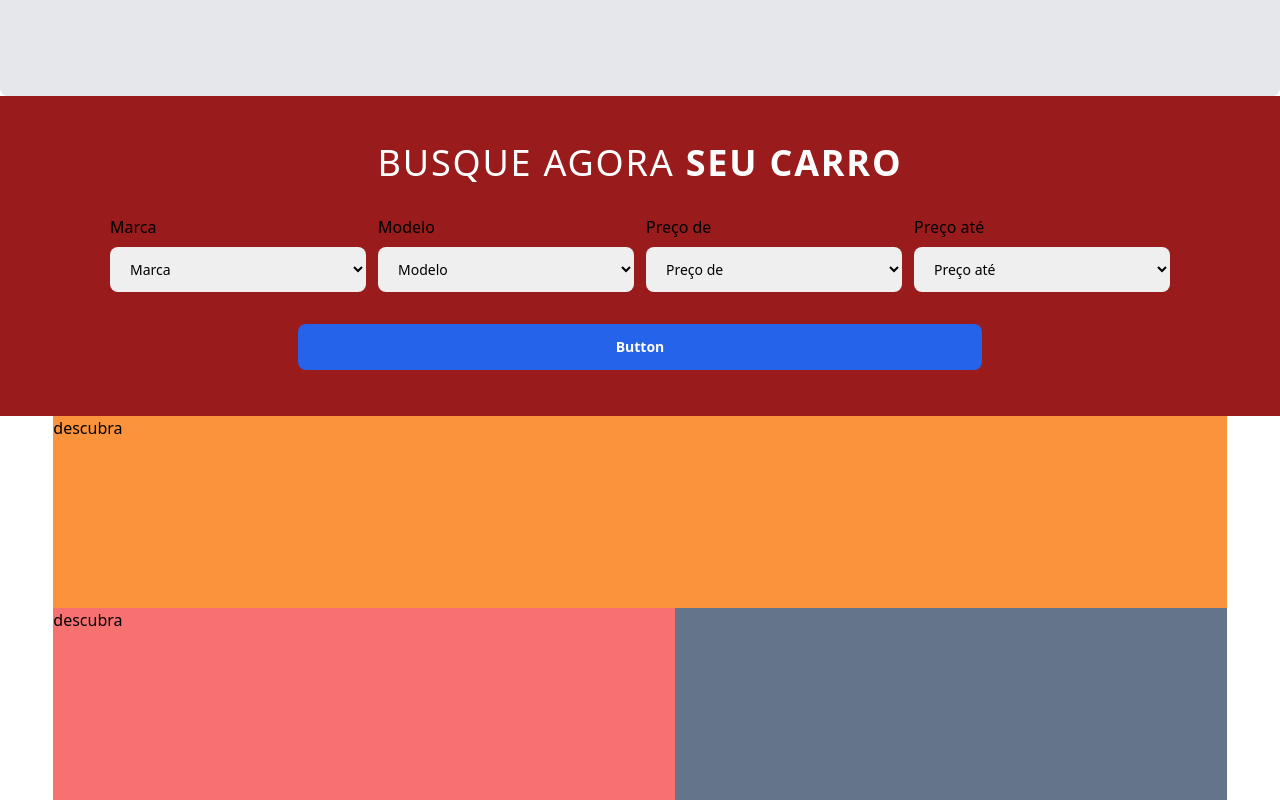
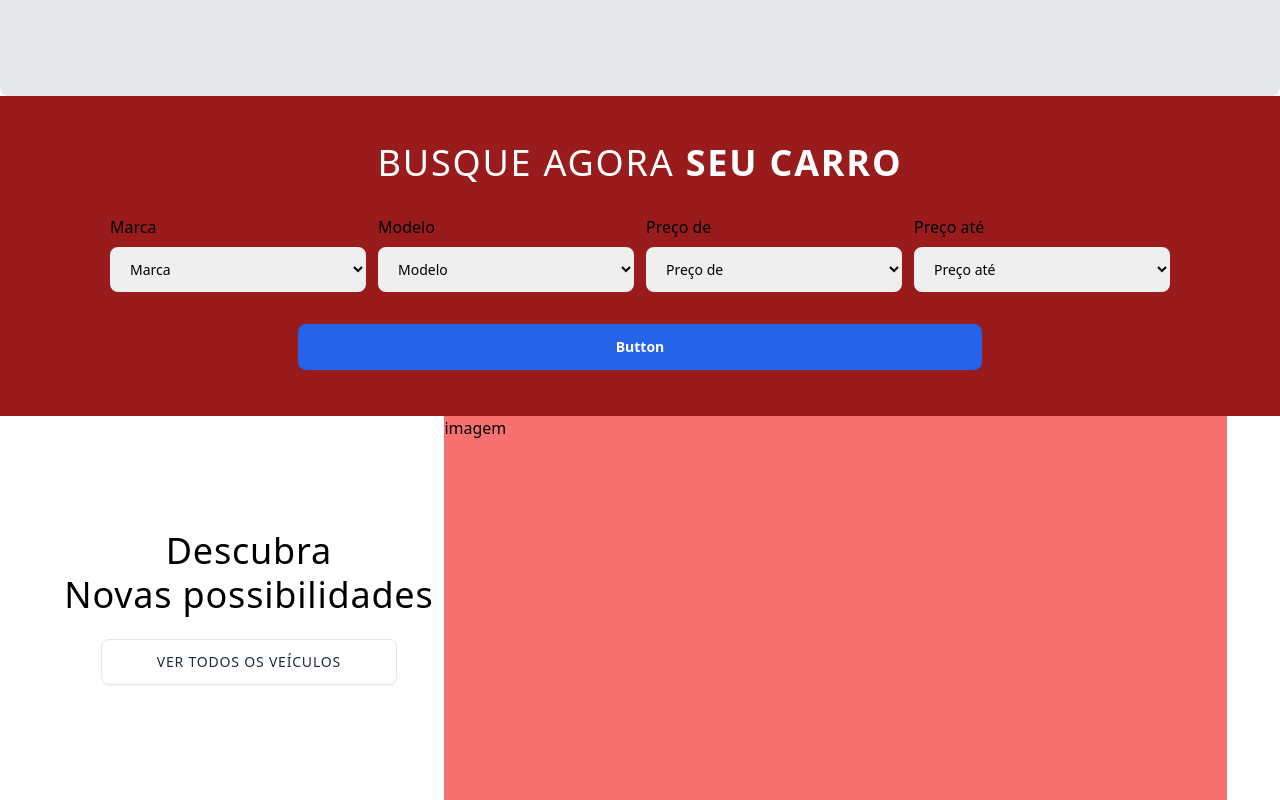
Before and after one commit to julioallday/satcar-website, an Angular app: page / in a window 1280 px wide. Shown: the part 374-1174 px from the top of the page. Built offline with nearby package versions, Linux system fonts and the light colour scheme.

Commit message:
feat(template): add seccao descubra e textos

```diff
--- a/src/app/components/painel-descubra/painel-descubra.component.html
+++ b/src/app/components/painel-descubra/painel-descubra.component.html
@@ -1,6 +1,19 @@
 <section class="descubra flex justify-center w-full h-96">
-  <div class="informações grid w-11/12 bg-slate-500">
-    <div class="col-span-2 bg-orange-400">descubra</div>
-    <div class="col-span-1 bg-red-400">descubra</div>
+  <div class="informações grid grid-cols-3 w-11/12 ">
+    <div
+      class="col-span-1 flex flex-col justify-center items-center"
+    >
+      <div class="text-wrapper flex flex-col items-center gap-1 tracking-wider">
+        <h3 class="titulo text-4xl font-medium">Descubra</h3>
+        <h4 class="descricao text-4xl font-thin">Novas possibilidades</h4>
+        <button
+          type="button"
+          class="w-4/5 mt-5 py-3 px-4 flex items-center gap-x-2 text-sm font-medium rounded-lg border border-gray-200 bg-white text-gray-800 shadow-sm hover:bg-gray-50 disabled:opacity-50 disabled:pointer-events-none dark:bg-slate-900 dark:border-gray-700 dark:text-white dark:hover:bg-gray-800 dark:focus:outline-none dark:focus:ring-1 dark:focus:ring-gray-600"
+        >
+          <span class="mx-auto">VER TODOS OS VEÍCULOS</span>
+        </button>
+      </div>
+    </div>
+    <div class="col-span-2 bg-red-400"> imagem</div>
   </div>
 </section>
```
